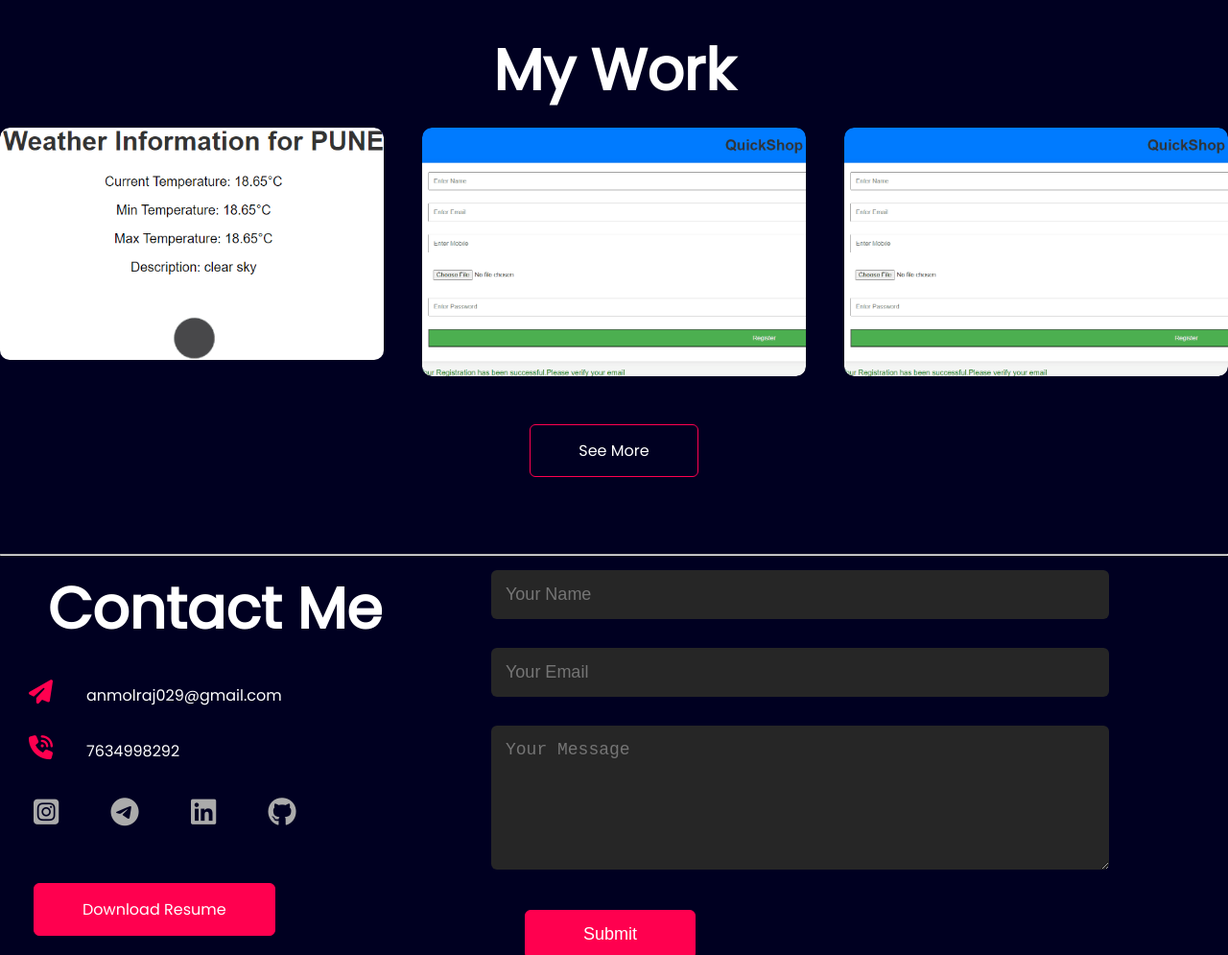
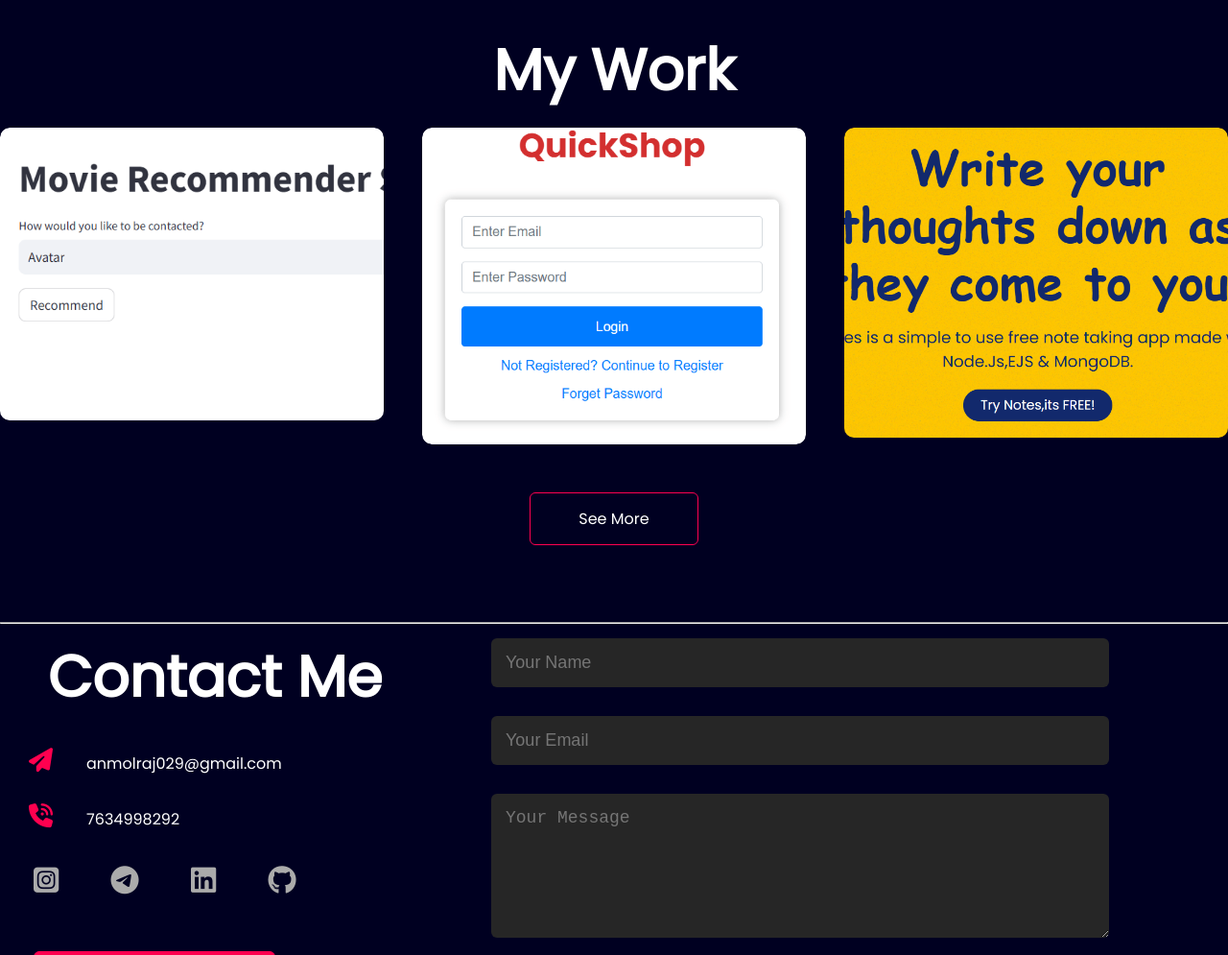
Before and after one commit to anmolraj-029/PortfolioFinal, a plain HTML site: page index.html in a window 1280 px wide. Shown: the part 1220-2215 px from the top of the page at 96% size. Drawn offline with nearby package versions, Linux system fonts and the light colour scheme.

Commit message:
second-commit

```diff
--- a/index.html
+++ b/index.html
@@ -21,7 +21,7 @@
                 <ul id="sidemenu">
                     <li><a href="#header">Home</a></li>
                     <li><a href="#about">About Me</a></li>
-                    <li><a href="#portfolio">Portfolio</a></li>
+                    <li><a href="#portfolio">Projects</a></li>
                     <li><a href="#contact">Contact Us</a></li>
                     <i class="fas fa-times" onclick="closemenu()"></i>
                 </ul>
@@ -72,7 +72,8 @@
                     <div class="tab-contents" id="experience">
                         <ul>
                             <li><span>2021</span><br>Incubation Center Team-Member(Shark tank)</li>
-                            <li><span>2023-current</span><br>GDSC DSA team member</li>
+                            <li><span>2023-(May)2024</span><br>GDSC DSA team member</li>
+                            <li><span>(June)2024</span><br>GSSOC Contributor</li>
                         </ul>
                     </div>
                     <div class="tab-contents" id="education">
@@ -93,16 +94,18 @@
         <h1 class="sub-title">My Work</h1>
         <div class="work-list">
             <div class="work">
-                <img src="images/weather_compress.png">
+                <img src="images/movie.png">
                 <div class="layer">
-                    <h3>WeatherApp</h3>
-                    <p>-Developed a dynamic Weather App using cutting-edge technologies, showcasing proficiency Node.js, and Express.
+                    <h3>Movie Recommender System</h3>
+                    <p>Designed and implemented a Python-based movie recommender system using Scikit-learn and Pandas, focusing on
+                        content-based filtering for accurate recommendations. Built an engaging user interface with Streamlit to enhance
+                        user interaction.
                     </p>
-                    <a href="https://github.com/anmolraj-029/WeatherApp_Final"><i class="fa-solid fa-up-right-from-square"></i></a>
+                    <a href="https://movie-recommender-36k6.onrender.com/"><i class="fa-solid fa-up-right-from-square"></i></a>
                 </div>
             </div>
             <div class="work">
-                <img src="images/price_compress.png">
+                <img src="images\quickshop_compress.png">
                 <div class="layer">
                     <h3>Price Comparator</h3>
                     <p>
@@ -110,19 +113,20 @@
                       Users can securely log in and sign up, ensuring data privacy and user-specific functionalities. Dynamic Price
                      Comparison.
                     </p>
-                    <a href="https://github.com/anmolraj-029/PriceComparator"><i class="fa-solid fa-up-right-from-square"></i></a>
+                    <a href="https://pricecomparator-1.onrender.com/"><i class="fa-solid fa-up-right-from-square"></i></a>
                 </div>
             </div>
             <div class="work">
-                <img src="images/price_compress.png">
+                <img src="images\notes_app_compress.png">
                 <div class="layer">
-                    <h3>Price Comparator</h3>
+                    <h3>NotesApp</h3>
                     <p>
-                    -Developed a dynamic Price Comparator application utilizing HTML, CSS, Node.js, Express, and MongoDB
-                      Users can securely log in and sign up, ensuring data privacy and user-specific functionalities. Dynamic Price
-                     Comparison.
+                        NotesApp is a dynamic web application providing->Personalized Notes: Users can create and customize their
+                        personal notes to suit their preferences and needs.->Real-Time Updates: Users can update their notes in real
+                       time without experiencing any delays or interruptions.->Secure Authentication: Passport.js is integrated for
+                        secure authentication, ensuring user data remains protected
                     </p>
-                    <a href="https://github.com/anmolraj-029/PriceComparator"><i class="fa-solid fa-up-right-from-square"></i></a>
+                    <a href="https://github.com/anmolraj-029/NotesApp"><i class="fa-solid fa-up-right-from-square"></i></a>
                 </div>
             </div>
         </div>
@@ -144,7 +148,7 @@
                     <a href="https://www.linkedin.com/in/anmol-raj-b5079b224/"><i class="fa-brands fa-linkedin"></i></a>
                     <a href="https://github.com/anmolraj-029"><i class="fa-brands fa-github"></i></a>
                  </div>
-                 <a href="images/AnmolRaj_Resume_24jan.pdf" download class="btn btn2">Download Resume</a>
+                 <a href="images\Resume_AnmolRaj_TemplatePers_18june.pdf" download class="btn btn2">Download Resume</a>
             </div>
             <div class="contact-right">
               <form name="submit-to-google-sheet">
--- a/style.css
+++ b/style.css
@@ -1,4 +1,4 @@
-* {
+ * {
     margin: 0;
     padding: 0;
 }
@@ -345,8 +345,8 @@ nav .fas{
       .copyright{
         font-size: 14px;
       }
-} */
-#msg{
+}
+ #msg{
     color:#61b752;
     margin-top:-20px;
     display:block;
```
Also changed, not shown: images/Screenshot 2024-06-18 202723.png (added), images/Screenshot 2024-06-18 202822.png (added), images/movie.png (added), images/notes_app_compress.png (added), images/quickshop_compress.png (added), 2 other files.
